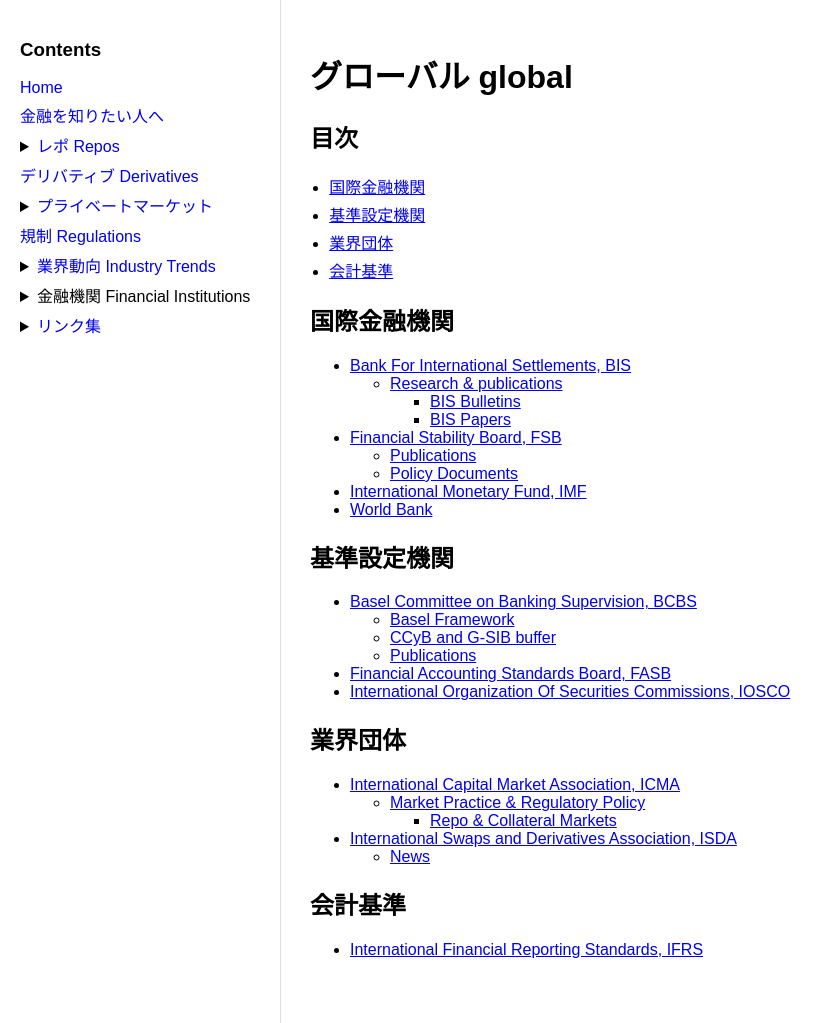
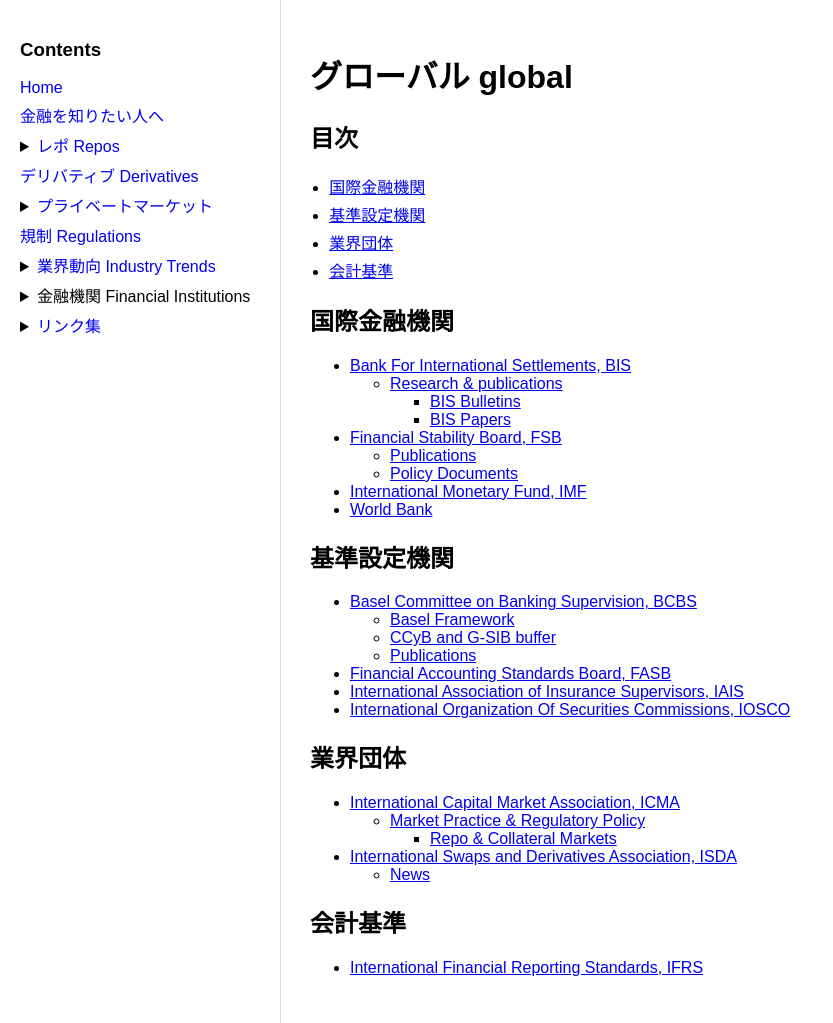
Before and after one commit to Naoki-Yamamoto-codes/finance, a Jekyll site: the page built from _contents/links/global.md, in a window 1280 px wide and 1023 px high. Shown: the whole window, without its empty margins (0-833 px from the left). Built offline with Jekyll 4.4.1, drawn with Linux system fonts in a browser that asks for light colours.

Commit message:
update global link

```diff
--- a/_contents/links/global.md
+++ b/_contents/links/global.md
@@ -20,6 +20,7 @@
   - [CCyB and G-SIB buffer](https://www.bis.org/bcbs/ccyb_gsib/index.htm)
   - [Publications](https://www.bis.org/bcbs/publications.htm)
 - [Financial Accounting Standards Board, FASB](https://www.fasb.org/)
+- [International Association of Insurance Supervisors, IAIS](https://www.iais.org/)
 - [International Organization Of Securities Commissions, IOSCO](https://www.iosco.org/)
 
 
```
